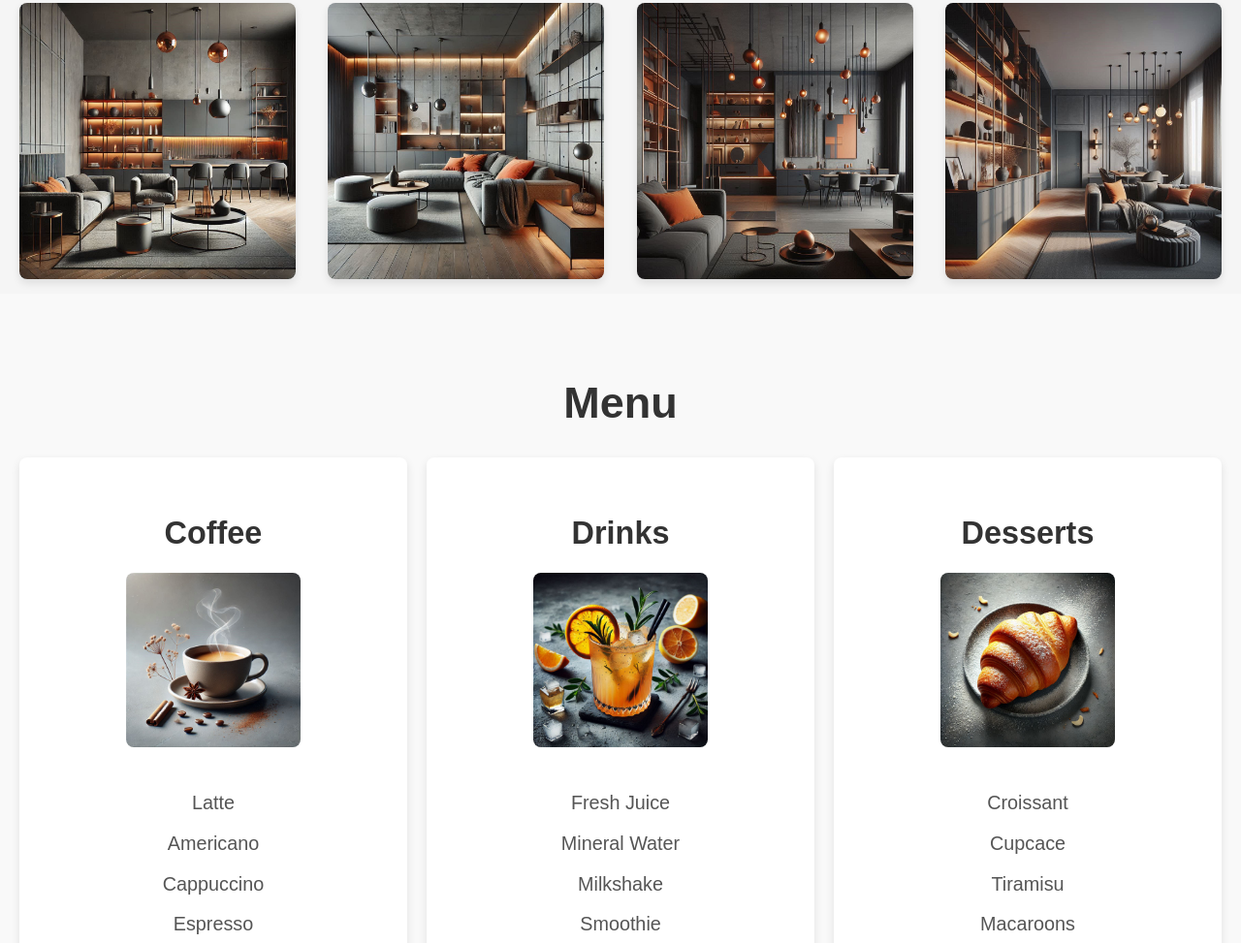
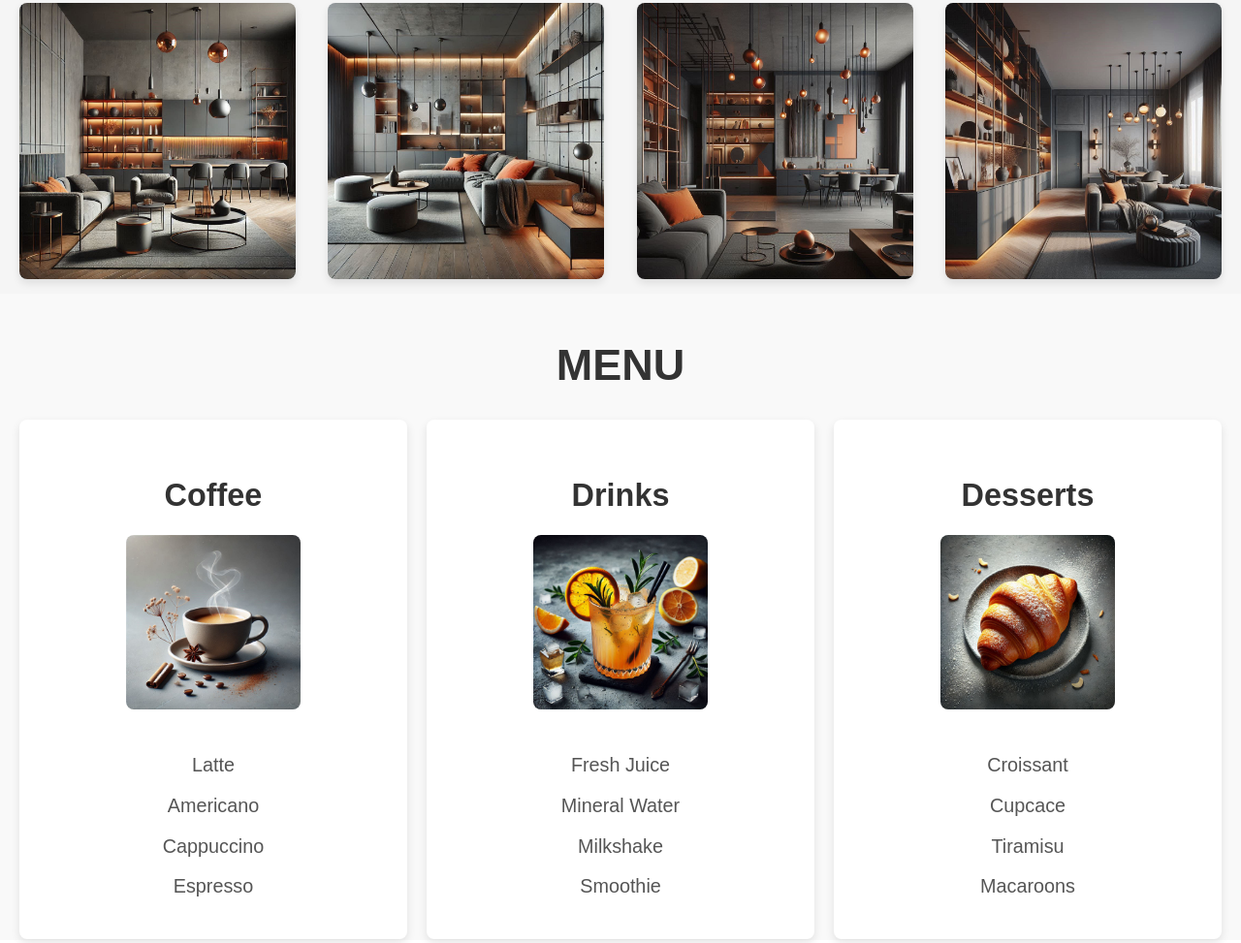
Before and after one commit to TetianaShylo/cafe-website, a plain HTML site: page index.html in a window 1280 px wide. Shown: the part 447-1420 px from the top of the page at 97% size. Drawn offline with Linux system fonts and the light colour scheme.

Commit message:
add initial project files

```diff
--- a/index.html
+++ b/index.html
@@ -40,7 +40,7 @@
 
     <!-- Menu Section -->
     <section id="menu">
-        <h2>Menu</h2>
+        <h2>MENU</h2>
         <div class="menu-columns">
             <!-- Перший стовпчик -->
             <div class="menu-column">
--- a/style.css
+++ b/style.css
@@ -188,7 +188,7 @@ button:hover {
 
 #menu {
     text-align: center;
-    padding: 40px 20px;
+    padding: 1px 20px;
     background-color: #f9f9f9; /* Легкий сірий фон для контрасту */
 }
 
```
